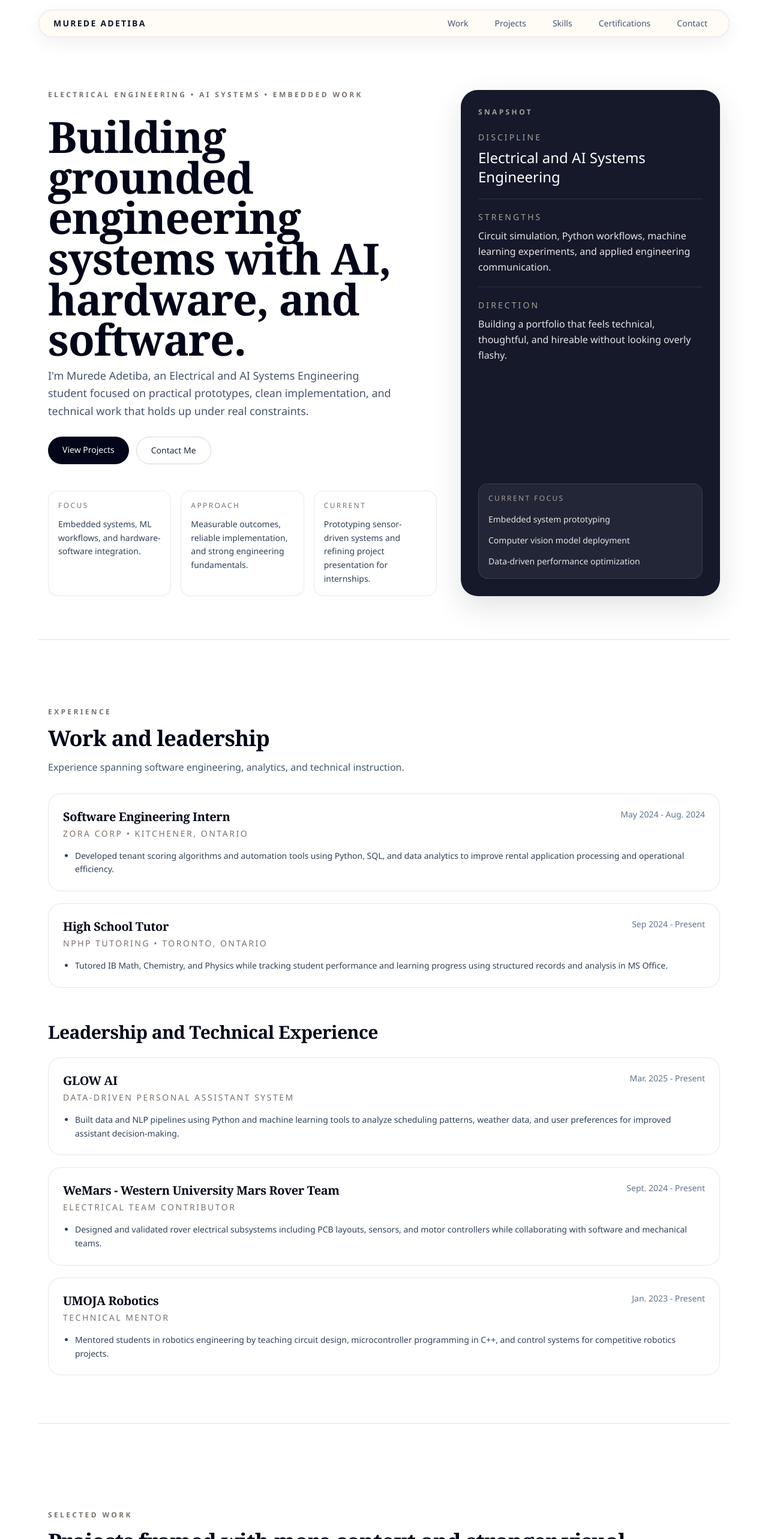
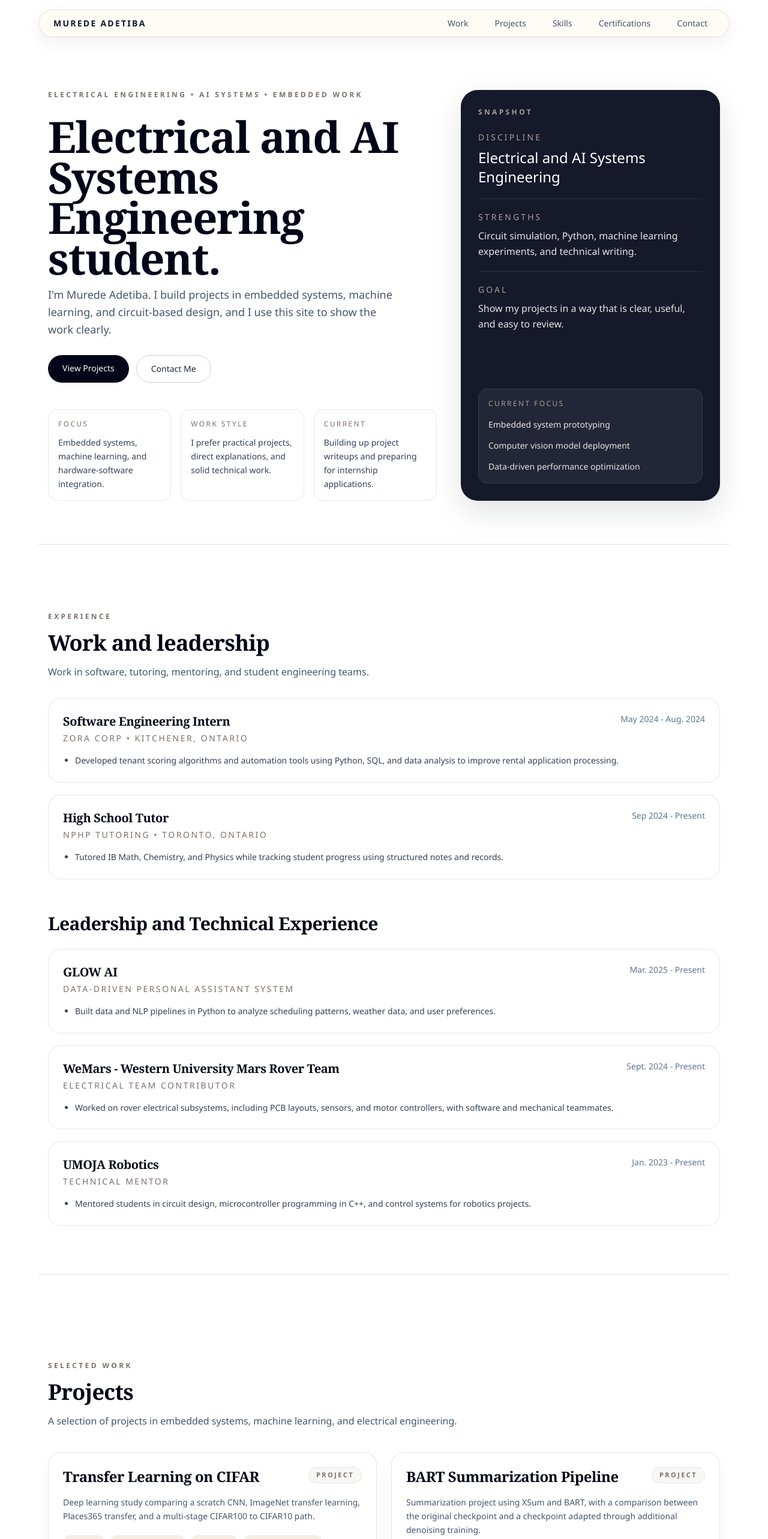
Before and after one commit to Murede/Personal-Website, a React (Vite) app: page / in a window 1280 px wide. Shown: the top 2566 px of the page at 60% size. Built offline with nearby package versions, Linux system fonts and the light colour scheme.

Commit message:
Simplify portfolio copy

```diff
--- a/src/components/Contact.jsx
+++ b/src/components/Contact.jsx
@@ -4,10 +4,10 @@ function Contact() {
       <div className="mx-auto w-full max-w-6xl border-t border-stone-300/70 px-2 py-16 md:px-4 md:py-20">
         <div className="rounded-[1.75rem] bg-slate-950/94 px-6 py-16 text-stone-100 shadow-[0_20px_60px_rgba(15,23,42,0.16)] md:px-10 md:py-20">
           <p className="text-xs font-semibold uppercase tracking-[0.28em] text-stone-400">Contact</p>
-        <h2 className="mt-4 text-3xl font-semibold tracking-tight text-white sm:text-4xl">Let&apos;s build something useful.</h2>
+          <h2 className="mt-4 text-3xl font-semibold tracking-tight text-white sm:text-4xl">Contact</h2>
           <p className="mt-4 max-w-2xl text-sm leading-relaxed text-stone-300 sm:text-base">
-            I am open to internship opportunities, engineering collaborations, and project-based
-            work. Reach out and I will get back to you promptly.
+            I am open to internships, engineering roles, and project work. Reach out if you want
+            to talk.
           </p>
           <div className="mt-8 grid gap-4 md:grid-cols-[1.3fr_0.7fr_0.7fr]">
             <a
--- a/src/components/Hero.jsx
+++ b/src/components/Hero.jsx
@@ -9,12 +9,11 @@ function Hero() {
 
           <div className="space-y-3">
             <h1 className="max-w-3xl text-5xl font-semibold leading-[0.94] text-slate-950 sm:text-6xl md:text-7xl">
-              Building grounded engineering systems with AI, hardware, and software.
+              Electrical and AI Systems Engineering student.
             </h1>
             <p className="max-w-xl text-base leading-relaxed text-slate-600 sm:text-lg">
-              I&apos;m Murede Adetiba, an Electrical and AI Systems Engineering student focused on
-              practical prototypes, clean implementation, and technical work that holds up under
-              real constraints.
+              I&apos;m Murede Adetiba. I build projects in embedded systems, machine learning, and
+              circuit-based design, and I use this site to show the work clearly.
             </p>
           </div>
 
@@ -37,19 +36,19 @@ function Hero() {
             <div className="rounded-2xl border border-stone-200/80 bg-white/55 p-4">
               <p className="text-xs uppercase tracking-[0.2em] text-stone-500">Focus</p>
               <p className="mt-3 text-sm leading-relaxed text-slate-700">
-                Embedded systems, ML workflows, and hardware-software integration.
+                Embedded systems, machine learning, and hardware-software integration.
               </p>
             </div>
             <div className="rounded-2xl border border-stone-200/80 bg-white/55 p-4">
-              <p className="text-xs uppercase tracking-[0.2em] text-stone-500">Approach</p>
+              <p className="text-xs uppercase tracking-[0.2em] text-stone-500">Work Style</p>
               <p className="mt-3 text-sm leading-relaxed text-slate-700">
-                Measurable outcomes, reliable implementation, and strong engineering fundamentals.
+                I prefer practical projects, direct explanations, and solid technical work.
               </p>
             </div>
             <div className="rounded-2xl border border-stone-200/80 bg-white/55 p-4">
               <p className="text-xs uppercase tracking-[0.2em] text-stone-500">Current</p>
               <p className="mt-3 text-sm leading-relaxed text-slate-700">
-                Prototyping sensor-driven systems and refining project presentation for internships.
+                Building up project writeups and preparing for internship applications.
               </p>
             </div>
           </div>
@@ -68,15 +67,13 @@ function Hero() {
               <div className="border-b border-white/10 pb-5">
                 <p className="text-sm uppercase tracking-[0.22em] text-stone-400">Strengths</p>
                 <p className="mt-2 text-base leading-relaxed text-stone-200">
-                  Circuit simulation, Python workflows, machine learning experiments, and applied
-                  engineering communication.
+                  Circuit simulation, Python, machine learning experiments, and technical writing.
                 </p>
               </div>
               <div>
-                <p className="text-sm uppercase tracking-[0.22em] text-stone-400">Direction</p>
+                <p className="text-sm uppercase tracking-[0.22em] text-stone-400">Goal</p>
                 <p className="mt-2 text-base leading-relaxed text-stone-200">
-                  Building a portfolio that feels technical, thoughtful, and hireable without
-                  looking overly flashy.
+                  Show my projects in a way that is clear, useful, and easy to review.
                 </p>
               </div>
             </div>
--- a/src/components/Interests.jsx
+++ b/src/components/Interests.jsx
@@ -1,15 +1,15 @@
 const interests = [
   {
-    title: "Embedded Systems",
-    description: "I enjoy building hardware-software systems that connect sensing, control, and real-world problem solving.",
+    title: 'Embedded Systems',
+    description: 'I like building hardware-software systems that combine sensing, control, and real-world use.',
   },
   {
-    title: "STEM Outreach",
-    description: "I care about mentoring students and creating more accessible pathways into engineering and technology.",
+    title: 'STEM Outreach',
+    description: 'I care about mentoring students and making engineering feel more accessible.',
   },
   {
-    title: "Robotics",
-    description: "I am interested in robotics as a space where electrical design, control systems, and teamwork come together.",
+    title: 'Robotics',
+    description: 'I am interested in robotics because it brings together electrical design, control systems, and teamwork.',
   },
 ]
 
@@ -23,7 +23,7 @@ function Interests() {
         </h2>
 
         <p className="mt-4 max-w-2xl text-sm text-slate-600 sm:text-base">
-          Areas that continue to shape the kind of engineer I want to become.
+          Areas I keep coming back to outside of classes and formal project work.
         </p>
 
         <div className="mt-8 grid gap-5 md:grid-cols-3">
--- a/src/components/Projects.jsx
+++ b/src/components/Projects.jsx
@@ -2,7 +2,7 @@ const projects = [
   {
     title: 'Transfer Learning on CIFAR',
     description:
-      'Implemented a reproducible deep learning study comparing from-scratch CNN training, ImageNet transfer learning, Places365 transfer, and multi-stage CIFAR100 to CIFAR10 adaptation with confusion matrices and macro-F1 evaluation.',
+      'Deep learning study comparing a scratch CNN, ImageNet transfer learning, Places365 transfer, and a multi-stage CIFAR100 to CIFAR10 path.',
     skills: ['PyTorch', 'Transfer Learning', 'ResNet50', 'Experiment Design'],
     repoUrl: null,
     reportUrl: '/reports/transfer-learning-cifar-report.html',
@@ -12,7 +12,7 @@ const projects = [
   {
     title: 'BART Summarization Pipeline',
     description:
-      'Built an NLP workflow around XSum and BART that continues self-supervised denoising pretraining before supervised summarization fine-tuning, then compares both checkpoints with ROUGE and generated outputs.',
+      'Summarization project using XSum and BART, with a comparison between the original checkpoint and a checkpoint adapted through additional denoising training.',
     skills: ['Transformers', 'NLP', 'BART', 'ROUGE Evaluation'],
     repoUrl: null,
     reportUrl: '/reports/bart-summarization-report.html',
@@ -22,7 +22,7 @@ const projects = [
   {
     title: 'Cyber-Physical Robot Car Control',
     description:
-      'Developed a Python control program for a robot car integrating infrared line following, ultrasonic obstacle detection, motor commands, LEDs, servo control, and buzzer feedback in an object-oriented hardware loop.',
+      'Python control program for a robot car with line following, obstacle detection, motor control, LED feedback, and buzzer output.',
     skills: ['Python', 'Embedded Control', 'Sensors', 'Cyber-Physical Systems'],
     repoUrl: null,
     reportUrl: '/reports/cps-robot-car-report.html',
@@ -32,7 +32,7 @@ const projects = [
   {
     title: 'Function Generator Circuit Simulation',
     description:
-      'Created analog circuit simulation files for a function generator design in Micro-Cap, showing component-level circuit reasoning and practical electrical engineering design workflow.',
+      'Micro-Cap simulation files for a function generator design built from analog components and waveform models.',
     skills: ['Circuit Simulation', 'Analog Design', 'Micro-Cap', 'ECE'],
     repoUrl: null,
     reportUrl: '/reports/function-generator-circuit-report.html',
@@ -42,7 +42,7 @@ const projects = [
   {
     title: 'TTOMPH',
     description:
-      'Designed a low-cost, real-time microplastics detection prototype for aquaculture using a 505 nm laser, a photodiode at 90 degrees for light-scatter sensing, and ESP32 Wi-Fi data transmission in a continuous-flow water system.',
+      'Microplastics detection prototype for aquaculture using laser scatter sensing, a photodiode, and ESP32-based data transfer.',
     skills: ['Systems Integration', 'Embedded Mindset', 'Signal/Data Handling', 'Technical Documentation'],
     repoUrl: 'https://github.com/',
     reportUrl: '/reports/ttomph-report.pdf',
@@ -52,7 +52,7 @@ const projects = [
   {
     title: 'Food Vision Model',
     description:
-      'Designed and trained a computer vision pipeline for food classification, including dataset preparation, model training, and evaluation for real-world ML performance.',
+      'Computer vision model for food classification, including dataset preparation, training, and evaluation.',
     skills: ['Python', 'PyTorch', 'Computer Vision', 'Model Validation'],
     repoUrl: 'https://github.com/',
     reportUrl: null,
@@ -62,7 +62,7 @@ const projects = [
   {
     title: 'Resistor Predictor CNN',
     description:
-      'Developed a CNN model to predict resistor-related outputs from structured inputs, combining core electrical engineering domain understanding with machine learning optimization.',
+      'CNN-based project focused on predicting resistor-related outputs from structured inputs.',
     skills: ['CNN Architecture', 'Feature Engineering', 'Electrical Domain Modeling', 'Performance Tuning'],
     repoUrl: 'https://github.com/',
     reportUrl: null,
@@ -76,11 +76,9 @@ function Projects() {
     <section id="projects" className="px-4 py-8">
       <div className="mx-auto w-full max-w-6xl border-b border-stone-300/70 px-2 py-16 md:px-4 md:py-20">
         <p className="text-xs font-semibold uppercase tracking-[0.28em] text-stone-500">Selected Work</p>
-        <h2 className="mt-4 text-3xl font-semibold tracking-tight text-slate-950 sm:text-4xl">
-          Projects framed with more context and stronger visual structure.
-        </h2>
+        <h2 className="mt-4 text-3xl font-semibold tracking-tight text-slate-950 sm:text-4xl">Projects</h2>
         <p className="mt-4 max-w-3xl text-sm text-slate-600 sm:text-base">
-          A selection of engineering work focused on robust implementation and measurable results.
+          A selection of projects in embedded systems, machine learning, and electrical engineering.
         </p>
         <div className="mt-10 grid gap-6 md:grid-cols-2">
           {projects.map((project) => (
--- a/src/components/Skills.jsx
+++ b/src/components/Skills.jsx
@@ -62,6 +62,9 @@ function Skills() {
       <div className="mx-auto w-full max-w-6xl border-b border-stone-300/70 px-2 py-16 md:px-4 md:py-20">
         <p className="text-xs font-semibold uppercase tracking-[0.28em] text-stone-500">Capabilities</p>
         <h2 className="mt-4 text-3xl font-semibold tracking-tight text-slate-950 sm:text-4xl">Skills</h2>
+        <p className="mt-4 max-w-2xl text-sm text-slate-600 sm:text-base">
+          Tools, languages, and technical areas I use across projects and coursework.
+        </p>
         <div className="mt-10 grid gap-5 md:grid-cols-2 xl:grid-cols-3">
           {skillGroups.map((group) => (
             <article
--- a/src/components/Work.jsx
+++ b/src/components/Work.jsx
@@ -5,7 +5,7 @@ const workItems = [
     location: 'Kitchener, Ontario',
     period: 'May 2024 - Aug. 2024',
     points: [
-      'Developed tenant scoring algorithms and automation tools using Python, SQL, and data analytics to improve rental application processing and operational efficiency.',
+      'Developed tenant scoring algorithms and automation tools using Python, SQL, and data analysis to improve rental application processing.',
     ],
   },
   {
@@ -14,7 +14,7 @@ const workItems = [
     location: 'Toronto, Ontario',
     period: 'Sep 2024 - Present',
     points: [
-      'Tutored IB Math, Chemistry, and Physics while tracking student performance and learning progress using structured records and analysis in MS Office.',
+      'Tutored IB Math, Chemistry, and Physics while tracking student progress using structured notes and records.',
     ],
   },
 ]
@@ -25,7 +25,7 @@ const leadershipItems = [
     role: 'Data-Driven Personal Assistant System',
     period: 'Mar. 2025 - Present',
     points: [
-      'Built data and NLP pipelines using Python and machine learning tools to analyze scheduling patterns, weather data, and user preferences for improved assistant decision-making.',
+      'Built data and NLP pipelines in Python to analyze scheduling patterns, weather data, and user preferences.',
     ],
   },
   {
@@ -33,7 +33,7 @@ const leadershipItems = [
     role: 'Electrical Team Contributor',
     period: 'Sept. 2024 - Present',
     points: [
-      'Designed and validated rover electrical subsystems including PCB layouts, sensors, and motor controllers while collaborating with software and mechanical teams.',
+      'Worked on rover electrical subsystems, including PCB layouts, sensors, and motor controllers, with software and mechanical teammates.',
     ],
   },
   {
@@ -41,7 +41,7 @@ const leadershipItems = [
     role: 'Technical Mentor',
     period: 'Jan. 2023 - Present',
     points: [
-      'Mentored students in robotics engineering by teaching circuit design, microcontroller programming in C++, and control systems for competitive robotics projects.',
+      'Mentored students in circuit design, microcontroller programming in C++, and control systems for robotics projects.',
     ],
   },
 ]
@@ -53,7 +53,7 @@ function Work() {
         <p className="text-xs font-semibold uppercase tracking-[0.28em] text-stone-500">Experience</p>
         <h2 className="mt-4 text-3xl font-semibold tracking-tight text-slate-950 sm:text-4xl">Work and leadership</h2>
         <p className="mt-4 max-w-2xl text-sm text-slate-600 sm:text-base">
-          Experience spanning software engineering, analytics, and technical instruction.
+          Work in software, tutoring, mentoring, and student engineering teams.
         </p>
         <div className="mt-8 space-y-5">
           {workItems.map((item) => (
```
Lines whose indentation alone changed are shown as unchanged.
